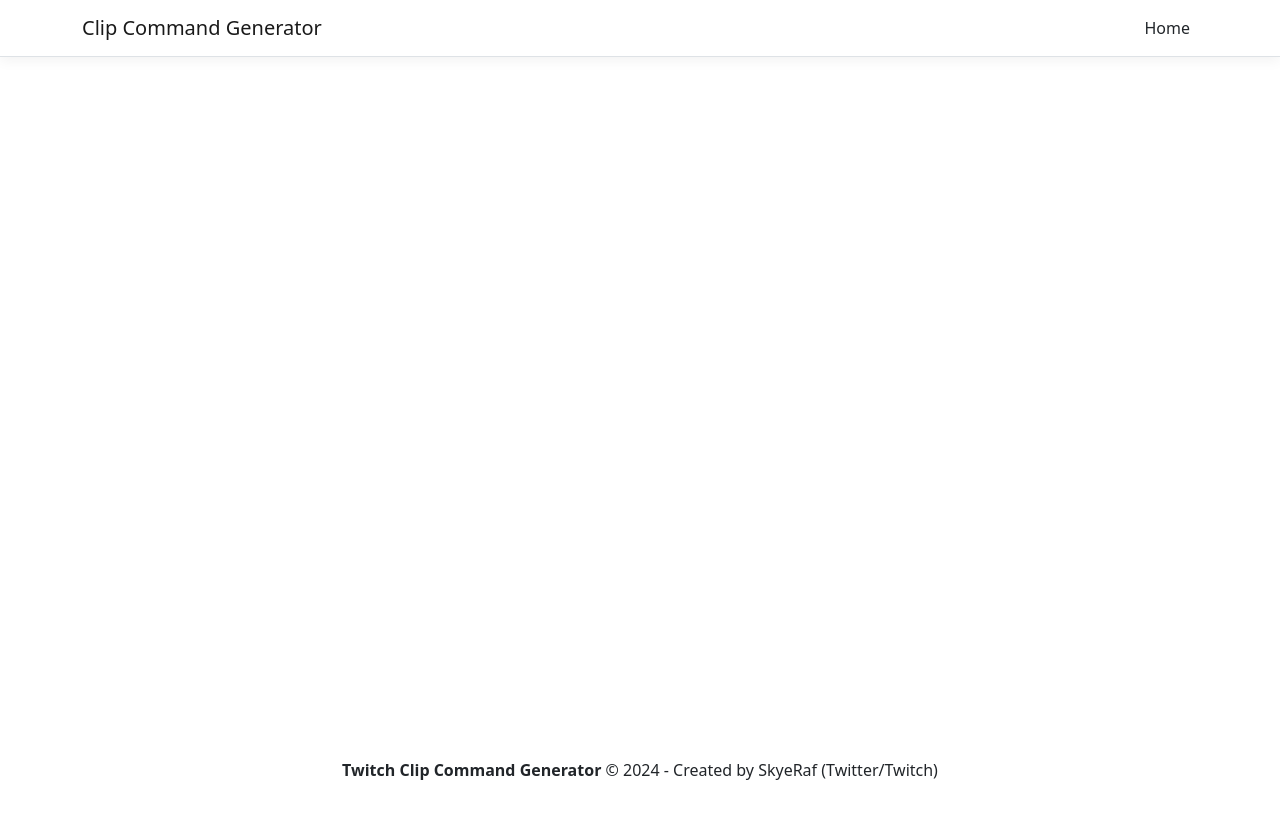
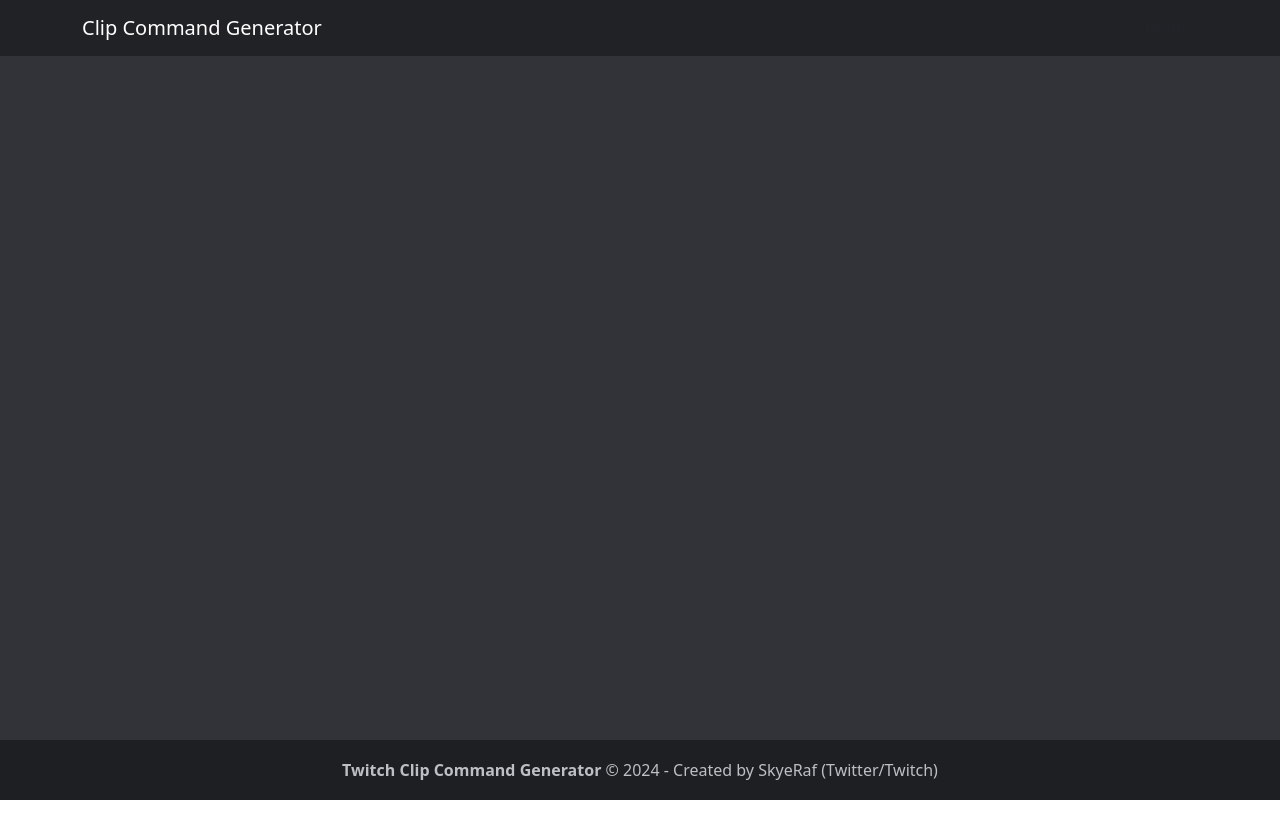
Before and after one commit to RDalcolmo/ClipGeneratorReact, a React (Vite) app: page /command in a window 1280 px wide. Shown: the top 838 px of the page. Before the commit the page ends 800 px from the top, so only its background shows below. Built offline with nearby package versions, Linux system fonts and the light colour scheme; no server answers.

Commit message:
Changed to Dark Theme

```diff
--- a/src/App.css
+++ b/src/App.css
@@ -4,4 +4,60 @@
   width: 100%;
   white-space: nowrap;
   line-height: 60px; /* Vertically center the text there */
+  background-color: #1E1F22 !important;
 }
+
+.footer-text {
+  color: #bdbfc5 !important;
+}
+
+h1,h2,h3,h4,h5,h6 {
+  color: white !important;
+}
+
+label, li, b {
+  color: #bdbfc5 !important;
+}
+
+p {
+  color: #bdbfc5 !important;
+}
+
+td {
+  color: white !important;
+  background-color: #2B2D31 !important;
+}
+
+#app {
+  background-color: #313338 !important;
+  min-height: 100vh;
+  margin-bottom: 60px;
+}
+
+/* Dashboard Modal */
+div.modal-header {
+  background-color: #1E1F22 !important;
+  border-bottom: 0;
+}
+
+div.modal-body {
+  background-color: #2B2D31 !important;
+  border-bottom: 0;
+}
+
+div.modal-footer {
+  border-top: 0;
+  background-color: #2B2D31 !important;
+}
+
+input.form-control {
+ background-color: #f9f9f9 !important;
+}
+
+select.w-25.form-select {
+  background-color: #f9f9f9 !important;
+ }
+
+div.modal-title {
+  color: white !important;
+}
--- a/src/App.tsx
+++ b/src/App.tsx
@@ -1,7 +1,7 @@
 import './App.css';
 import NavMenu from './NavMenu/NavMenu';
 import 'bootstrap/dist/css/bootstrap.css';
-import Home from './Home/Home';
+import Home from './Home';
 import Command from './Command/Command';
 import { BrowserRouter, Route, Routes } from 'react-router-dom';
 import ErrorPage from './Error';
--- a/src/Home/Home.tsx
+++ b/src/Home.tsx
@@ -1,5 +1,4 @@
 import { useState } from "react";
-import './Home.css'
 
 function Home()
 {
--- a/src/Home/Home.css
+++ /dev/null
@@ -1,4 +0,0 @@
-.login-button {
-    margin-left: 20px;
-    border-width: 1px
-}
--- a/src/NavMenu/NavMenu.css
+++ b/src/NavMenu/NavMenu.css
@@ -13,6 +13,10 @@ a.navbar-brand {
   }
 }
 
-  .box-shadow {
-    box-shadow: 0 .25rem .75rem rgba(0, 0, 0, .05);
+a.dropdown-toggle::after {
+  display: none;
 }
+
+.navbar-dark {
+  background-color: #202225;
+}
--- a/src/NavMenu/NavMenu.tsx
+++ b/src/NavMenu/NavMenu.tsx
@@ -4,8 +4,8 @@ import { Link, Outlet } from 'react-router-dom';
 function NavMenu()
 {
     return (
-        <>
-        <nav className="navbar navbar-expand-sm navbar-toggleable-sm navbar-light bg-white border-bottom box-shadow mb-3">
+        <div id="app">
+        <nav className="navbar navbar-expand-sm navbar-toggleable-sm navbar-dark mb-3">
             <div className="container">
                 <Link to='/' className="navbar-brand">Clip Command Generator</Link>
                 <button className="navbar-toggler" type="button" data-toggle="collapse" data-target=".navbar-collapse" aria-label="Toggle navigation">
@@ -21,7 +21,7 @@ function NavMenu()
             </div>
         </nav>
         <Outlet />
-        </>
+        </div>
     );
 }
 
```
Lines whose indentation alone changed are shown as unchanged.
